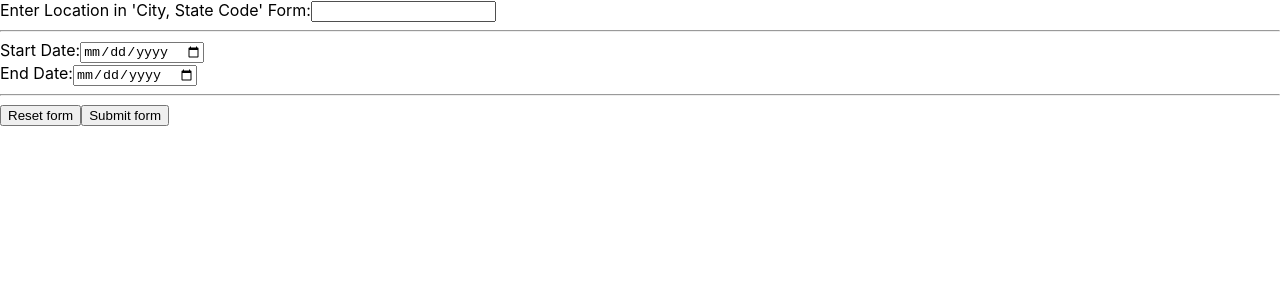
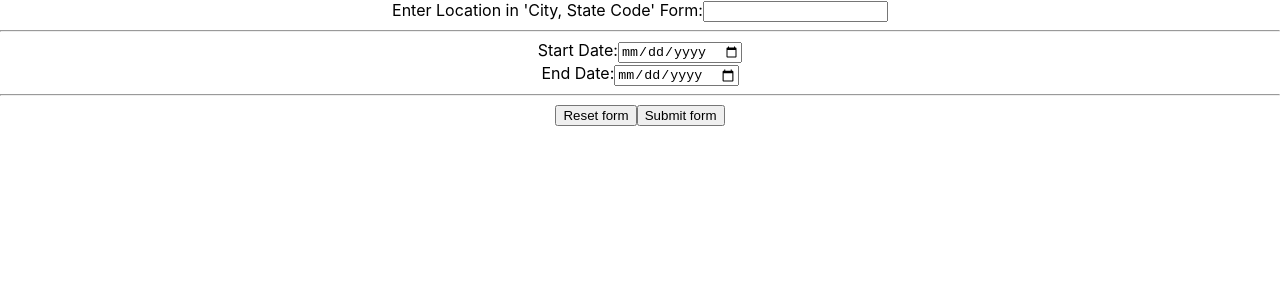
Before and after one commit to Arya-Bhavsar/Eventour, a React (Create React App) app in the folder ui/: page / in a window 1280 px wide. Shown: the top 300 px of the page. Built offline with nearby package versions, Linux system fonts and the light colour scheme.

Commit message:
Changed classname to className

```diff
--- a/ui/src/App.js
+++ b/ui/src/App.js
@@ -19,7 +19,7 @@ function App() {
 }, []);
   return (
     <Router>
-      <div classname="App">
+      <div className="App">
         <Routes>
           <Route path="/" element={<DateLocationInput />}/>
           <Route path="/search" element={<SearchBar />}/>
```
